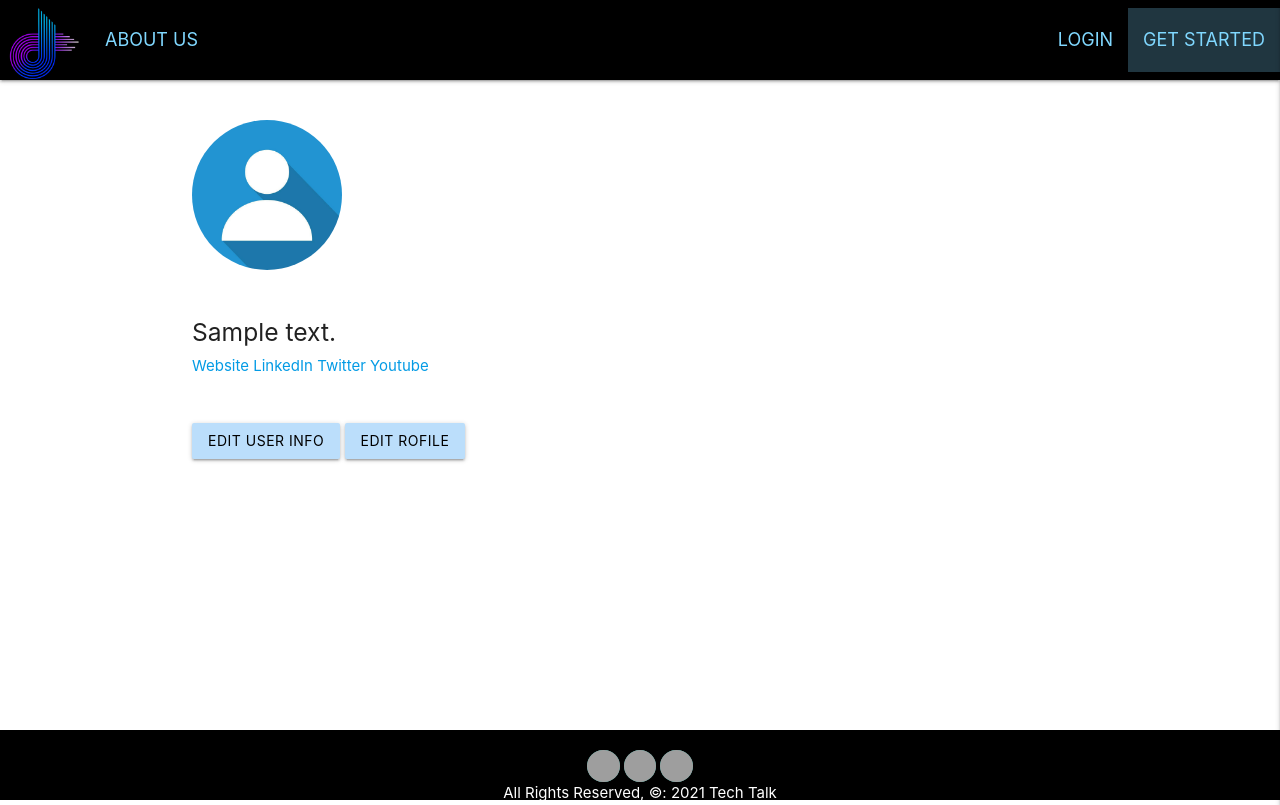
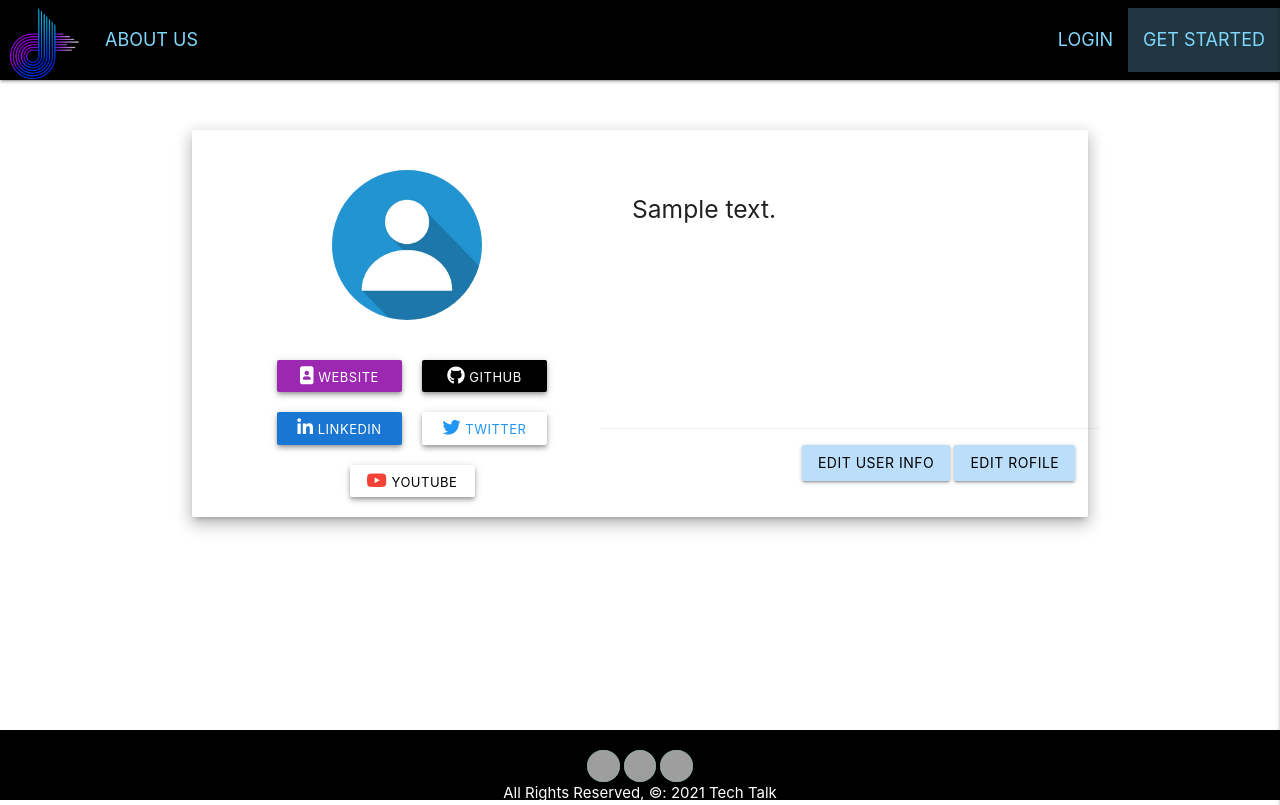
Before and after one commit to polina-g/tech-talk-v2, a Django app: page /members/profile/1 in a window 1280 px wide. Run offline with Django 3.2, Linux system fonts and the light colour scheme; tables that the repository leaves empty hold one stand-in row (values such as "Sample post"); parts of the project's set-up code (start-up, migrations or seed data) failed here and were passed over; some libraries are stand-ins or nearby versions; grey boxes are pictures that could not be loaded.

Commit message:
styles profile card

```diff
--- a/blog/static/css/style.css
+++ b/blog/static/css/style.css
@@ -107,3 +107,33 @@ nav ul a {
 .form-margin {
     margin: 50px;
 }
+
+.profile_card {
+    margin-top: 50px;
+}
+
+.profile-right {
+    padding-left: 20px !important;
+}
+
+.profile-left {
+    padding-left: 20px !important;
+    margin-bottom: 20px;
+}
+
+.profile-left > img {
+    margin-left: 30%;
+}
+
+.profile-links {
+    width: 400px;
+    display: flex;
+    justify-content: center;
+    flex-wrap: wrap;
+    gap: 20px;
+    margin-top: 40px;
+}
+
+.profile-btn {
+    width: 125px;
+}
--- a/blog/templates/base.html
+++ b/blog/templates/base.html
@@ -17,6 +17,8 @@
     <link href="https://fonts.googleapis.com/icon?family=Material+Icons" rel="stylesheet">
     <!-- Local CSS -->
     <link rel="stylesheet" href="{% static 'css/style.css' %}">
+    <!-- Fontawesome -->
+    <script src="https://kit.fontawesome.com/dfeacce2a5.js" crossorigin="anonymous"></script>
     <!-- Compiled and minified JavaScript -->
     <script src="https://cdnjs.cloudflare.com/ajax/libs/materialize/1.0.0/js/materialize.min.js"></script>
 </head>
--- a/members/templates/authenticate/profile.html
+++ b/members/templates/authenticate/profile.html
@@ -10,33 +10,46 @@
             <img src=" {{ user.profile.profile_background_pic }}" width=100% height=200>
         {% endif %}
 
-        <div class="card-horizontal">
-            <div class="card-image">
+        <div class="card horizontal profile_card z-depth-3">
+            <div class="card-image profile-left">
                 <img src="{{ user.profile.profile_url|default:'/static/images/default_profile_pic.jpeg'  }}" width=150 height=150 style="border-radius: 50%; margin-top: 40px;">
+                <span>
+                    <div class="profile-links">
+                        {% if object.website_url %}
+                            <a href="{{ user.profile.website_url }}" target="_blank" class="btn-small profile-btn purple whitwk-text z-depth-2"><i class="fas fa-portrait white-text"></i> Website</a>
+                        {% endif %}
+
+                        {% if object.github_url %}
+                            <a href="{{ user.profile.github_url }}" target="_blank" class="btn-small black profile-btn white-text z-depth-2"><i class="fab fa-github white-text"></i> Github</a>
+                        {% endif %}
+
+                        {% if object.linkedin_url %}
+                            <a href="{{ user.profile.linkedin_url }}"target="_blank" class="btn-small profile-btn blue darken-2 white-text z-depth-2"><i class="fab fa-linkedin-in white-text"></i> LinkedIn</a>
+                        {% endif %}
+
+                        {% if object.twitter_url %}
+                            <a href="{{ user.profile.twitter_url }}"target="_blank" class="btn-small profile-btn white blue-text z-depth-2"><i class="fab fa-twitter blue-text"></i> Twitter</a>
+                        {% endif %}
+
+                        {% if object.youtube_url %}
+                            <a href="{{ user.profile.youtube_url }}"target="_blank" class="btn-small profile-btn white lighten-3
+                            black-text z-depth-2"><i class="fab fa-youtube red-text"></i> Youtube</a>
+                        {% endif %}
+                    </div>
+                </span>
             </div>
             <div class="card-stacked">
-                <div class="card-content">
+                <div class="card-content profile-right">
                     <div class="card-title">
                         <h1>{{ user.username }} </h1>
                     </div>
                     <h5>{{ object.bio}} </h5>
-                    <p class="text-muted">
-                    {% if object.website_url %}
-                        <a href="{{ user.profile.website_url }}" target="_blank"> Website</a>
-                    {% endif %}
-
-                    {% if object.linkedin_url %}
-                        <a href="{{ user.profile.linkedin_url }}"target="_blank"> LinkedIn</a>
-                    {% endif %}
-
-                    {% if object.twitter_url %}
-                        <a href="{{ user.profile.twitter_url }}"target="_blank"> Twitter</a>
-                    {% endif %}
-
-                    {% if object.youtube_url %}
-                        <a href="{{ user.profile.youtube_url }}"target="_blank"> Youtube</a>
-                    {% endif %}
-                    </p>
+                </div>
+                <div class="row right-align">
+                    <div class="card-action">
+                        <a href="{% url 'members_urls:edit_user' %}" class="btn blue lighten-4 black-text">Edit User Info</a>
+                        <a href="{% url 'members_urls:edit_profile' object.id %}" class="btn blue lighten-4 black-text">Edit rofile</a>
+                    </div>
                 </div>
             </div>
         </div>
@@ -45,8 +58,7 @@
 <br/>
 
 <div class="row">
-    <a href="{% url 'members_urls:edit_user' %}" class="btn blue lighten-4 black-text">Edit User Info</a>
-    <a href="{% url 'members_urls:edit_profile' object.id %}" class="btn blue lighten-4 black-text">Edit rofile</a>
+
 </div>
 
 </body>
```
